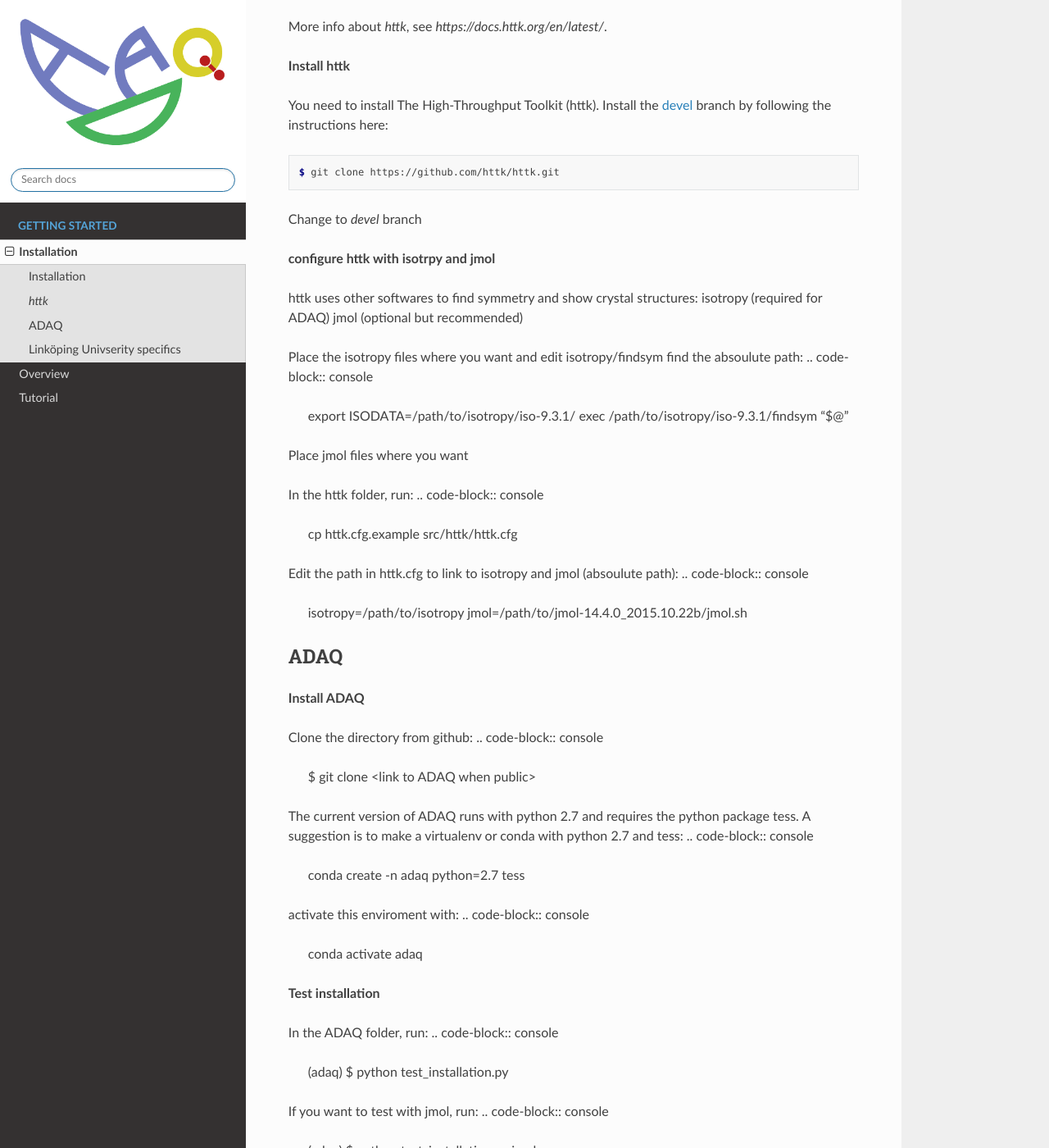
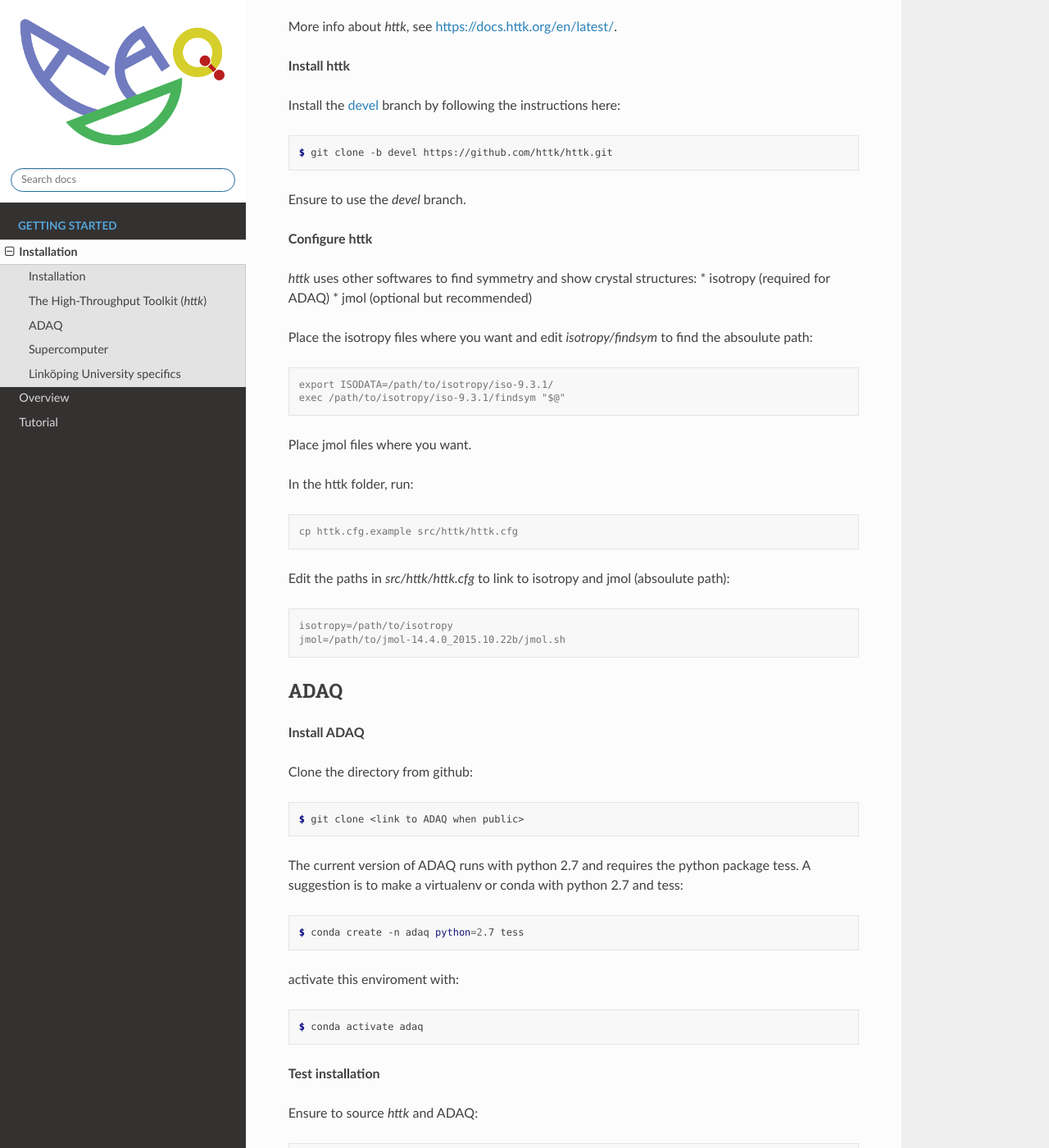
Before and after one commit to j-euler/adaq-doc, a Sphinx documentation site: the page built from docs/source/installation.rst, in a window 1280 px wide and 1400 px high, scrolled down 323 px. Shown: the whole window at 82% size. Built offline with Sphinx 7.4.7 and the Read the Docs theme 2.0.0, drawn with Linux system fonts in a browser that asks for light colours; pages that are not in the unit, such as notebooks, are missing from menus; some of the changed text lies outside the part shown.

Commit message:
updated installation

```diff
--- a/docs/source/installation.rst
+++ b/docs/source/installation.rst
@@ -1,7 +1,5 @@
 Installation
 =====
-
-.. _installation:
 
 Installation
 ------------
@@ -11,44 +9,46 @@
 
 .. _httk:
 
-*httk*
+The High-Throughput Toolkit (*httk*)
 ------
 
-More info about *httk*, see `https://docs.httk.org/en/latest/`.
+More info about *httk*, see https://docs.httk.org/en/latest/.
 
 **Install httk**
 
-You need to install The High-Throughput Toolkit (httk).
 Install the `devel`_ branch by following the instructions here:
 
 .. _devel: https://github.com/httk/httk/tree/devel
 
 .. code-block:: console
 
-   $ git clone https://github.com/httk/httk.git
+   $ git clone -b devel https://github.com/httk/httk.git
 
-Change to *devel* branch
+Ensure to use the *devel* branch.
 
-**configure httk with isotrpy and jmol**
+**Configure httk**
 
-httk uses other softwares to find symmetry and show crystal structures:
-isotropy (required for ADAQ)
-jmol (optional but recommended)
+*httk* uses other softwares to find symmetry and show crystal structures:
+* isotropy (required for ADAQ)
+* jmol (optional but recommended)
 
-Place the isotropy files where you want and edit isotropy/findsym find the absoulute path:
+Place the isotropy files where you want and edit *isotropy/findsym* to find the absoulute path:
+
 .. code-block:: console
 
    export ISODATA=/path/to/isotropy/iso-9.3.1/
    exec /path/to/isotropy/iso-9.3.1/findsym "$@"
 
-Place jmol files where you want
+Place jmol files where you want.
 
 In the httk folder, run:
+
 .. code-block:: console
 
    cp httk.cfg.example src/httk/httk.cfg
 
-Edit the path in httk.cfg to link to isotropy and jmol (absoulute path):
+Edit the paths in *src/httk/httk.cfg* to link to isotropy and jmol (absoulute path):
+
 .. code-block:: console
 
    isotropy=/path/to/isotropy
@@ -62,37 +62,69 @@
 **Install ADAQ**
 
 Clone the directory from github:
+
 .. code-block:: console
 
    $ git clone <link to ADAQ when public>
 
 The current version of ADAQ runs with python 2.7 and requires the python package tess.
 A suggestion is to make a virtualenv or conda with python 2.7 and tess:
+
 .. code-block:: console
 
-   conda create -n adaq python=2.7 tess
+   $ conda create -n adaq python=2.7 tess
 
 activate this enviroment with:
+
 .. code-block:: console
 
-   conda activate adaq
+   $ conda activate adaq
 
 **Test installation**
 
+Ensure to source *httk* and ADAQ:
+
+.. code-block:: console
+
+   $ source /path/to/httk/init.shell
+   $ source /path/to/ADAQ/init.shell
+   $ conda activate adaq
+
 In the ADAQ folder, run:
+
 .. code-block:: console
 
    (adaq) $ python test_installation.py
 
 If you want to test with jmol, run:
+
 .. code-block:: console
 
    (adaq) $ python test_installation.py jmol
 
 
+.. _supercomputer:
+
+Supercomputer
+----
+
+ADAQ and *httk* interfaces with a supercomputer to do the calculations.
+At the supercomputer, you require `VASP`_ and a python installation with numpy and scipy.
+
+.. _VASP: https://www.vasp.at/
+
 .. _LiU:
 
-Linköping Univserity specifics
+Linköping University specifics
 ------------------------------
 
-recommended to use dedur01
+Recommended to install httk and ADAQ at dedur01.
+At dedur01, needed files are located here:
+* istropy (/dedur01/data/shared/httk_libs/isotropy)
+* jmol (/dedur01/data/shared/httk_libs/jmol/jmol-14.4.0_2015.10.22b/jmol.sh)
+
+When using tetralith, install a conda enviroment:
+
+.. code-block:: console
+
+   $ conda create -n adaq2 python=2.7 numpy scipy
```
